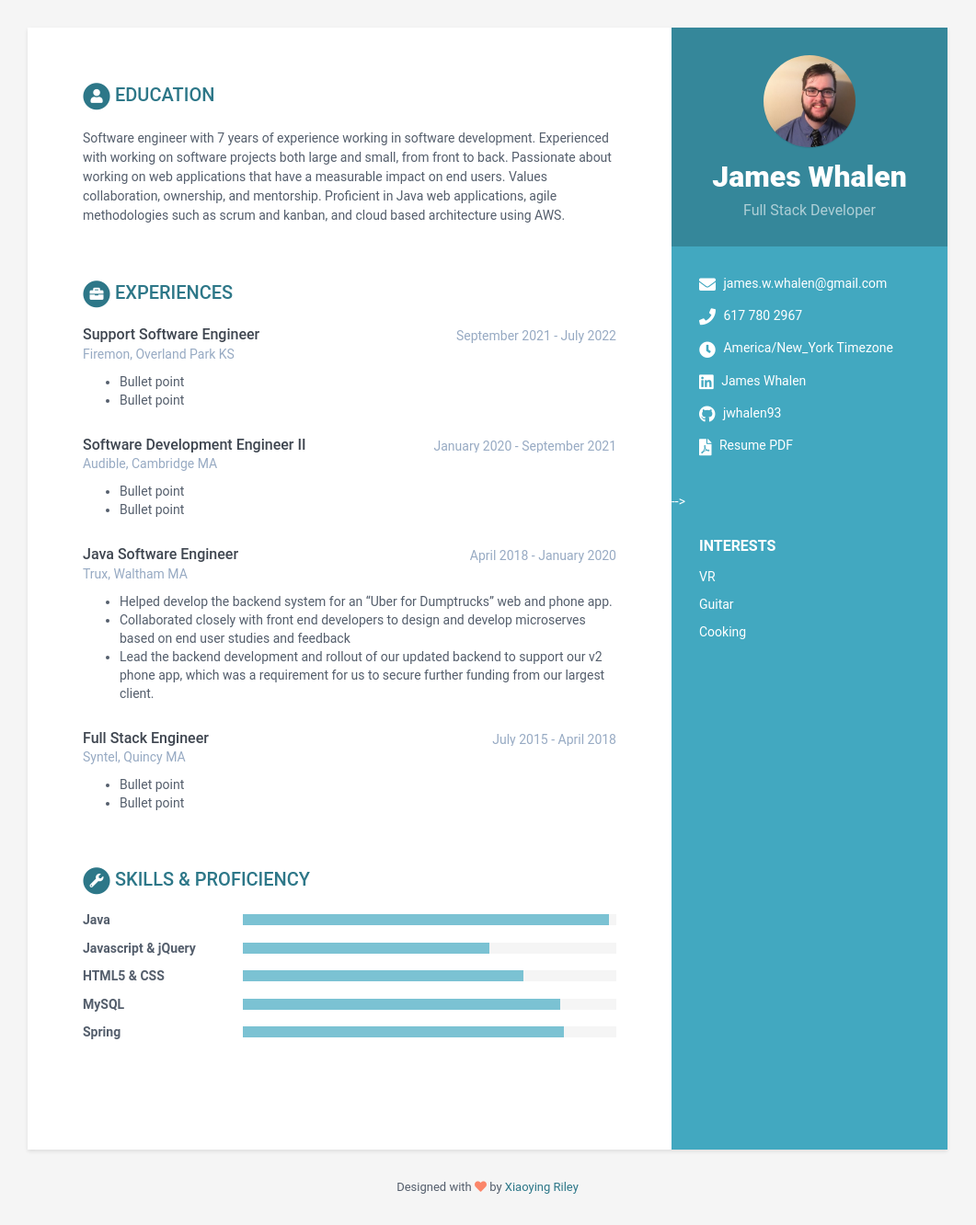
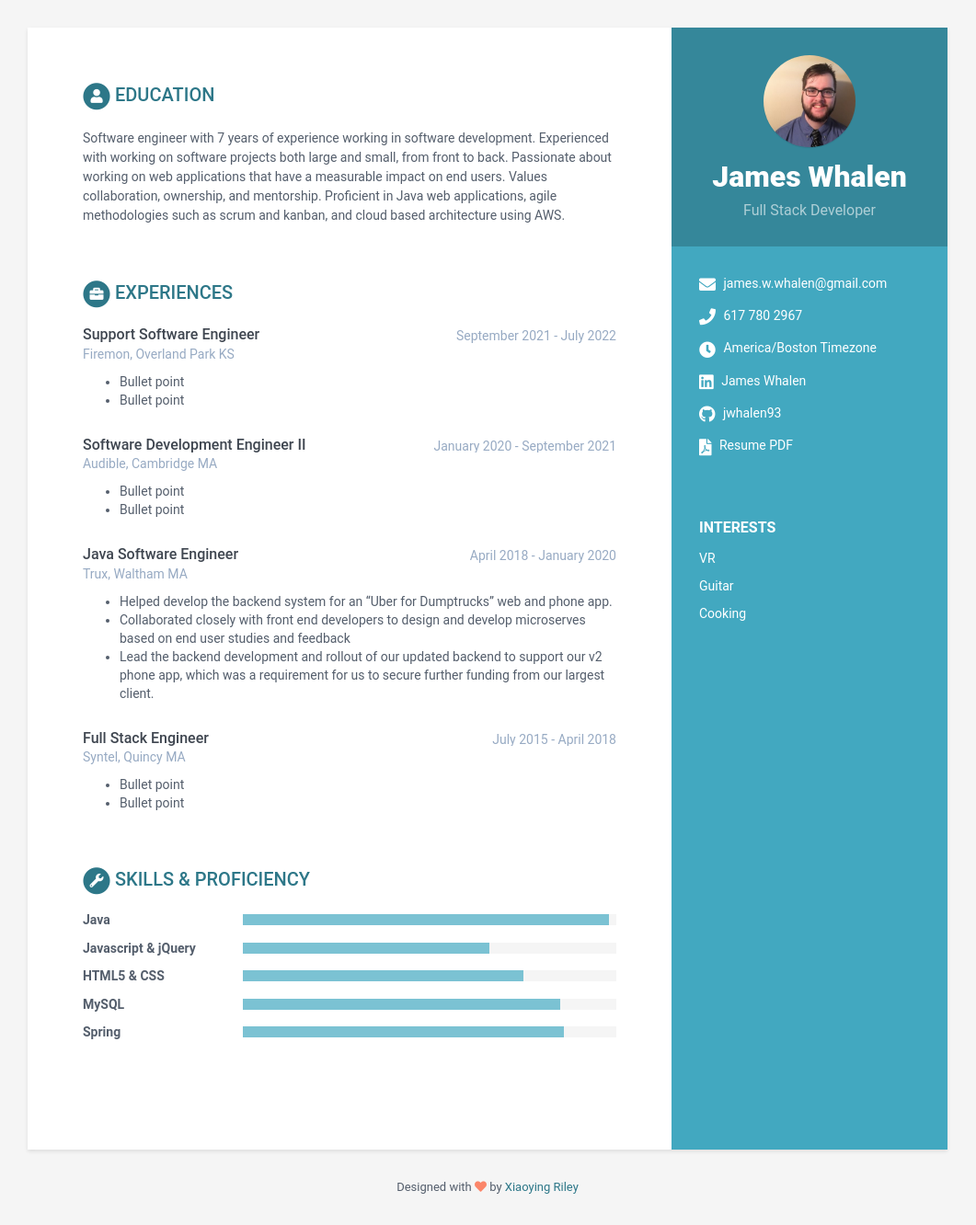
Before and after one commit to jwhalen93/jwhalen93.github.io, a Jekyll site: the page built from index.html, in a window 1280 px wide. Shown: the whole page at 92% size, without its empty margins (110-1171 px from the left). Built offline with Jekyll 4.4.1, drawn with Linux system fonts in a browser that asks for light colours.

Commit message:
cleanup loose text

```diff
--- a/_data/data.yml
+++ b/_data/data.yml
@@ -14,7 +14,7 @@ sidebar:
     # Sidebar links
     email: james.w.whalen@gmail.com
     phone: 617 780 2967
-    timezone: America/New_York Timezone
+    timezone: America/Boston Timezone
     citizenship:
     linkedin: james-whalen-6a0696a6
     github: jwhalen93
--- a/_includes/sidebar.html
+++ b/_includes/sidebar.html
@@ -23,7 +23,6 @@
     {% include education.html %}
   {% endif %}
 
-  <!--{% include language.html %} -->
   {% include interests.html %}
 
 
```
